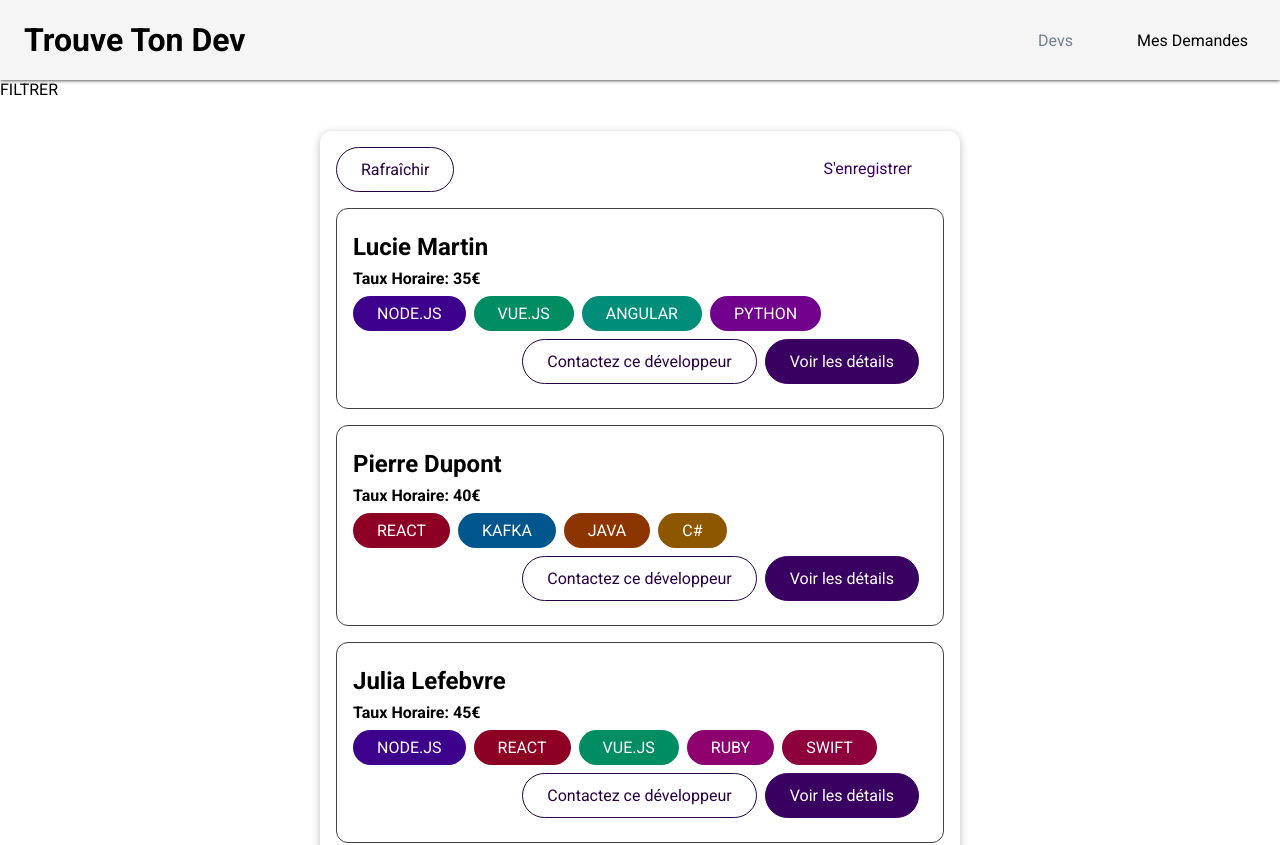
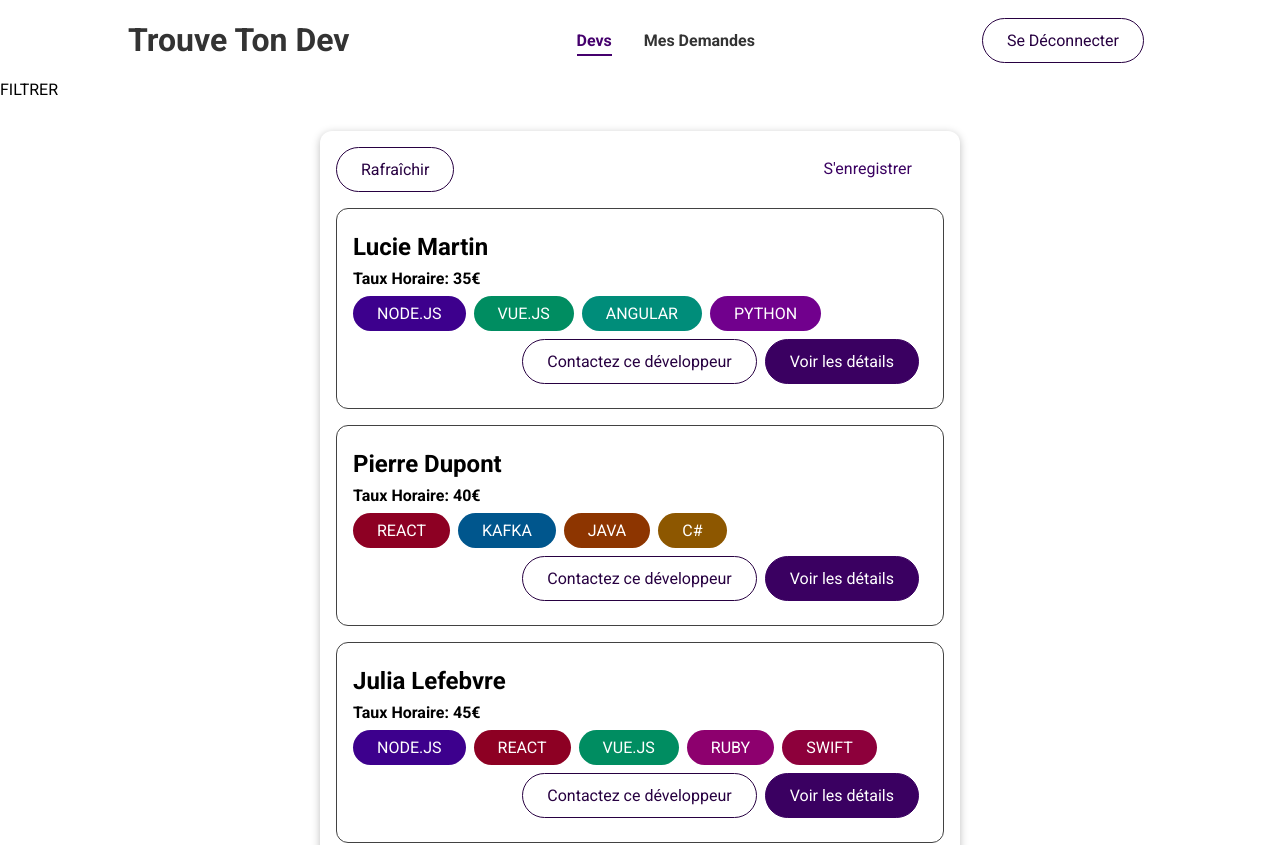
Before and after one commit to afrmounir/Trouve-Ton-Dev, a Vue app: page /devs in a window 1280 px wide. Shown: the top 845 px of the page. Built offline with nearby package versions, Linux system fonts and the light colour scheme.

Commit message:
feat: improve header style

```diff
--- a/src/components/layout/TheHeader.vue
+++ b/src/components/layout/TheHeader.vue
@@ -1,74 +1,73 @@
 <template>
   <header>
-    <h1><RouterLink to="/">Trouve Ton Dev</RouterLink></h1>
+    <h1>
+      <RouterLink to="/">Trouve Ton Dev</RouterLink>
+    </h1>
 
-    <div class="wrapper">
     <nav>
       <ul>
         <li><RouterLink to="/devs">Devs</RouterLink></li>
         <li><RouterLink to="/requests">Mes Demandes</RouterLink></li>
       </ul>
     </nav>
+
+    <div>
+      <base-button v-if="!true" mode="outline">Se Connecter</base-button>
+      <base-button v-if="true" mode="outline">Se Déconnecter</base-button>
     </div>
   </header>
 </template>
 
 <style scoped>
 header {
-  width: 100%;
   height: 5rem;
-  background-color: whitesmoke;
-  box-shadow: 0px 0px 4px;
+  background-color: white;
+  margin: 0 10%;
   display: flex;
   justify-content: space-between;
   align-items: center;
 }
 
-header a {
-  text-decoration: none;
-  color: black;
-  display: inline-block;
-  padding: 0.75rem 1.5rem;
-}
-
-a:active,
-a:hover,
-a.router-link-active {
-  color: slategrey;
-}
-
-h1 {
-  margin: 0;
-}
-
-h1 a {
-  color: black;
-  margin: 0;
-}
-
-h1 a:hover,
-h1 a:active,
-h1 a.router-link-active {
-  border-color: transparent;
-}
-
-header nav {
-  margin: auto;
-  display: flex;
-  justify-content: space-between;
-  align-items: center;
-}
-
-header ul {
+ul {
   list-style: none;
   margin: 0;
   padding: 0;
   display: flex;
-  justify-content: center;
+  justify-self: center;
   align-items: center;
 }
 
 li {
-  margin: 0 0.5rem;
+  margin: 0 1rem;
+}
+
+a {
+  text-decoration: none;
+  color: #333;
+  font-weight: bold;
+  border-bottom: 2px solid transparent;
+  padding-bottom: 0.25rem;
+}
+
+a:hover,
+a:active,
+a.router-link-active {
+  color: #45006d;
+  border-color: #45006d;
+}
+
+button {
+  font: inherit;
+  cursor: pointer;
+  padding: 0.5rem 1.5rem;
+  border: 1px solid #45006d;
+  background-color: transparent;
+  color: #45006d;
+  border-radius: 30px;
+}
+
+button:hover,
+button:active {
+  background-color: #f0d5ff;
 }
 </style>
```
Lines whose indentation alone changed are shown as unchanged.
